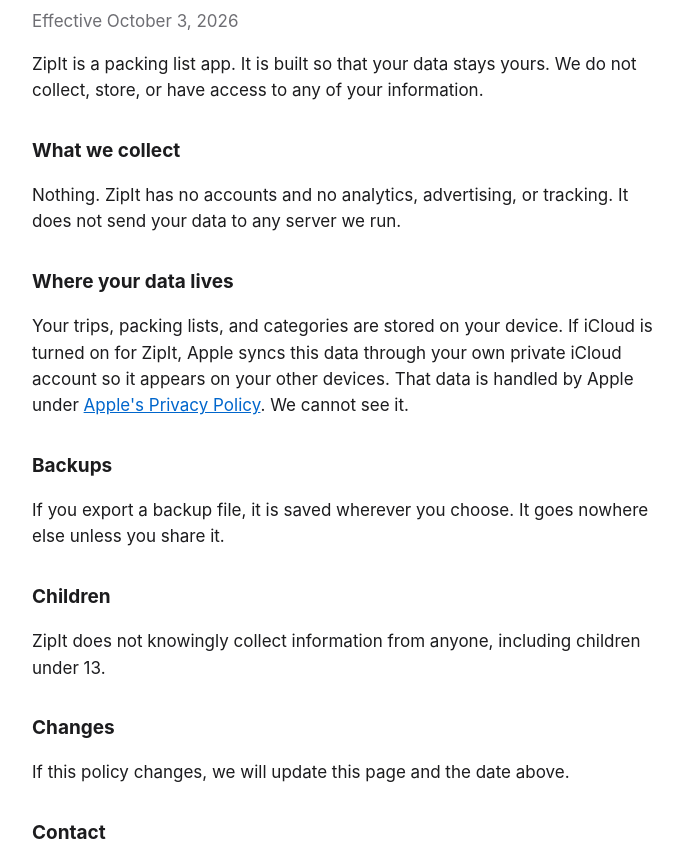
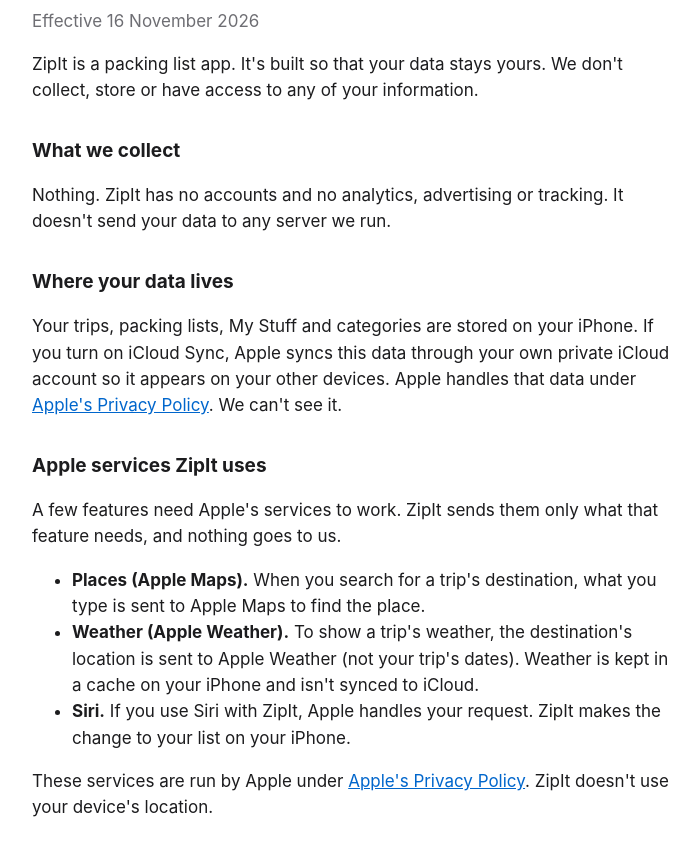
Before and after one commit to willwhipple/willwhipple.github.io, a plain HTML site: page zipit/privacy/index.html in a window 1280 px wide. Shown: the part 119-969 px from the top of the page, without its empty margins (288-987 px from the left). Drawn offline with Linux system fonts and the light colour scheme.

Commit message:
ZipIt privacy: name the Apple services, calendar, suggestions and deletion
The app now says place lookups use Apple Maps and weather comes from Apple
Weather, so the policy says the same. Adds the calendar, on-device
suggestions, Siri and how to delete data.

Co-Authored-By: Claude Opus 5.5 <noreply@anthropic.com>

```diff
--- a/zipit/privacy/index.html
+++ b/zipit/privacy/index.html
@@ -10,24 +10,42 @@
 <main>
   <nav><a href="/">All apps</a> · <a href="/zipit/support/">ZipIt Support</a></nav>
   <h1>ZipIt Privacy Policy</h1>
-  <p class="date">Effective October 3, 2026</p>
+  <p class="date">Effective 16 November 2026</p>
 
-  <p>ZipIt is a packing list app. It is built so that your data stays yours. We do not collect, store, or have access to any of your information.</p>
+  <p>ZipIt is a packing list app. It's built so that your data stays yours. We don't collect, store or have access to any of your information.</p>
 
   <h2>What we collect</h2>
-  <p>Nothing. ZipIt has no accounts and no analytics, advertising, or tracking. It does not send your data to any server we run.</p>
+  <p>Nothing. ZipIt has no accounts and no analytics, advertising or tracking. It doesn't send your data to any server we run.</p>
 
   <h2>Where your data lives</h2>
-  <p>Your trips, packing lists, and categories are stored on your device. If iCloud is turned on for ZipIt, Apple syncs this data through your own private iCloud account so it appears on your other devices. That data is handled by Apple under <a href="https://www.apple.com/legal/privacy/">Apple's Privacy Policy</a>. We cannot see it.</p>
+  <p>Your trips, packing lists, My Stuff and categories are stored on your iPhone. If you turn on iCloud Sync, Apple syncs this data through your own private iCloud account so it appears on your other devices. Apple handles that data under <a href="https://www.apple.com/legal/privacy/">Apple's Privacy Policy</a>. We can't see it.</p>
+
+  <h2>Apple services ZipIt uses</h2>
+  <p>A few features need Apple's services to work. ZipIt sends them only what that feature needs, and nothing goes to us.</p>
+  <ul>
+    <li><strong>Places (Apple Maps).</strong> When you search for a trip's destination, what you type is sent to Apple Maps to find the place.</li>
+    <li><strong>Weather (Apple Weather).</strong> To show a trip's weather, the destination's location is sent to Apple Weather (not your trip's dates). Weather is kept in a cache on your iPhone and isn't synced to iCloud.</li>
+    <li><strong>Siri.</strong> If you use Siri with ZipIt, Apple handles your request. ZipIt makes the change to your list on your iPhone.</li>
+  </ul>
+  <p>These services are run by Apple under <a href="https://www.apple.com/legal/privacy/">Apple's Privacy Policy</a>. ZipIt doesn't use your device's location.</p>
+
+  <h2>Your calendar</h2>
+  <p>If you let ZipIt use your calendar, it reads the events around your trips on your iPhone to suggest what to pack and to spot trips from flights and hotels. Your calendar is never sent to us. If you start a trip ZipIt spotted, the place's name or address (never the event itself) is looked up in Apple Maps. You can turn Calendar off in ZipIt's Settings, or remove access in the Settings app.</p>
+
+  <h2>Suggestions</h2>
+  <p>Packing suggestions are made on your iPhone by Apple Intelligence's on-device model. What they read (your trips, list, weather and calendar) isn't sent anywhere to make them. You can turn Suggestions off in ZipIt's Settings.</p>
 
   <h2>Backups</h2>
-  <p>If you export a backup file, it is saved wherever you choose. It goes nowhere else unless you share it.</p>
+  <p>If you export a backup file, it's saved wherever you choose. It goes nowhere else unless you share it.</p>
+
+  <h2>Deleting your data</h2>
+  <p>Delete ZipIt to remove its data from your iPhone. If iCloud Sync was on, you can also remove ZipIt's iCloud data in the Settings app: tap your name, then iCloud → Manage Storage → ZipIt.</p>
 
   <h2>Children</h2>
-  <p>ZipIt does not knowingly collect information from anyone, including children under 13.</p>
+  <p>ZipIt doesn't knowingly collect information from anyone, including children under 13.</p>
 
   <h2>Changes</h2>
-  <p>If this policy changes, we will update this page and the date above.</p>
+  <p>If this policy changes, we'll update this page and the date above.</p>
 
   <h2>Contact</h2>
   <p>Questions? Email <a href="mailto:willwhipple@gmail.com">willwhipple@gmail.com</a>.</p>
```
